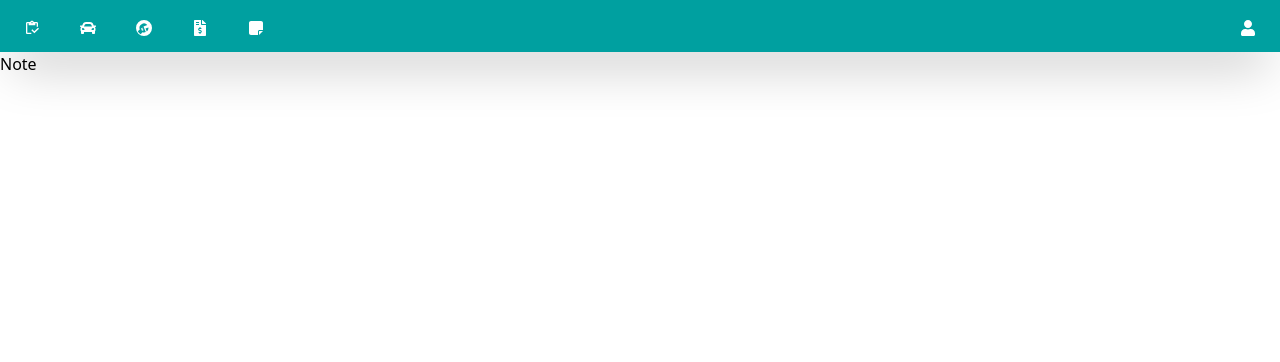
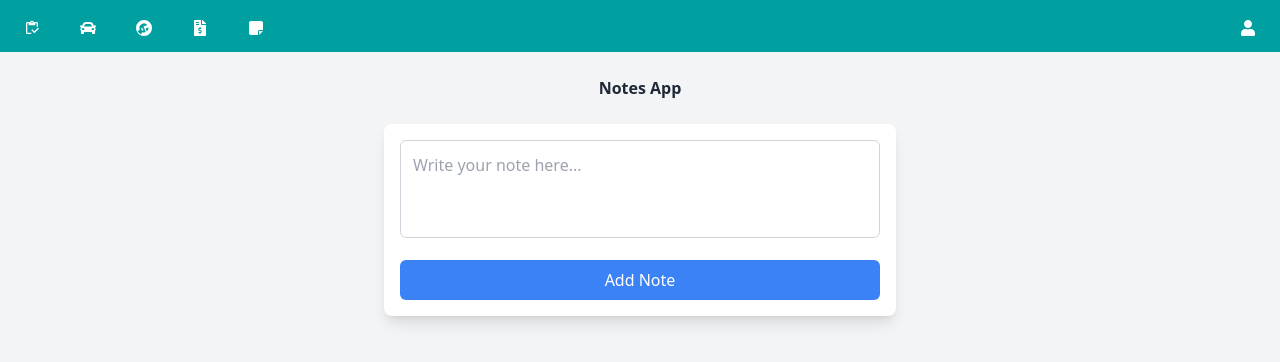
Before and after one commit to Shazil0204/Garage-All-In-One, a React (Vite) app in the folder Frontend/: page /Notes in a window 1280 px wide. Shown: the top 362 px of the page. Built offline with nearby package versions, Linux system fonts and the light colour scheme; what fluid-tailwind would draw is missing.

Commit message:
Update Note.tsx

```diff
--- a/Frontend/src/Screens/Routes/Note.tsx
+++ b/Frontend/src/Screens/Routes/Note.tsx
@@ -1,5 +1,92 @@
+import React, { useState } from "react";
+
+interface Note {
+  text: string;
+  createdAt: string;
+}
+
 const Note = () => {
-  return <div>Note</div>;
+  const [notes, setNotes] = useState<Note[]>([]);
+  const [noteInput, setNoteInput] = useState("");
+
+  const addNote = () => {
+    if (noteInput.trim()) {
+      const newNote: Note = {
+        text: noteInput,
+        createdAt: new Date().toLocaleString(),
+      };
+      setNotes([...notes, newNote]);
+      setNoteInput("");
+    }
+  };
+
+  const deleteNote = (index: number) => {
+    setNotes(notes.filter((_, i) => i !== index));
+  };
+
+  const editNote = (index: number) => {
+    const noteToEdit = notes[index];
+    setNoteInput(noteToEdit.text);
+    deleteNote(index);
+  };
+
+  return (
+    <div className="min-h-screen bg-gray-100 p-6">
+      {/* Header */}
+      <h1 className="text-4xl font-bold text-gray-800 mb-6 text-center">
+        Notes App
+      </h1>
+
+      {/* Note Input Section */}
+      <div className="max-w-lg mx-auto bg-white shadow-lg rounded-lg p-4 mb-6">
+        <textarea
+          className="w-full p-3 border border-gray-300 rounded-md focus:outline-none focus:ring-2 focus:ring-blue-400 resize-none"
+          rows={3}
+          placeholder="Write your note here..."
+          value={noteInput}
+          onChange={(e) => setNoteInput(e.target.value)}
+        />
+        <button
+          onClick={addNote}
+          className="mt-4 w-full bg-blue-500 hover:bg-blue-600 text-white py-2 rounded-md font-medium transition"
+        >
+          Add Note
+        </button>
+      </div>
+
+      {/* Notes Display */}
+      <div className="grid grid-cols-1 sm:grid-cols-2 lg:grid-cols-3 gap-4">
+        {notes.map((note, index) => (
+          <div
+            key={index}
+            className="bg-yellow-100 shadow-md rounded-lg p-4 border-l-4 border-yellow-500 relative"
+          >
+            <p className="text-gray-800 mb-4">{note.text}</p>
+            <div className="flex justify-between items-center">
+              {/* Edit and Delete Buttons */}
+              <div className="flex space-x-2">
+                <button
+                  onClick={() => editNote(index)}
+                  className="text-blue-500 hover:underline"
+                >
+                  Edit
+                </button>
+                <button
+                  onClick={() => deleteNote(index)}
+                  className="text-red-500 hover:underline"
+                >
+                  Delete
+                </button>
+              </div>
+
+              {/* Time Created */}
+              <span className="text-sm text-gray-500">{note.createdAt}</span>
+            </div>
+          </div>
+        ))}
+      </div>
+    </div>
+  );
 };
 
 export default Note;
```
